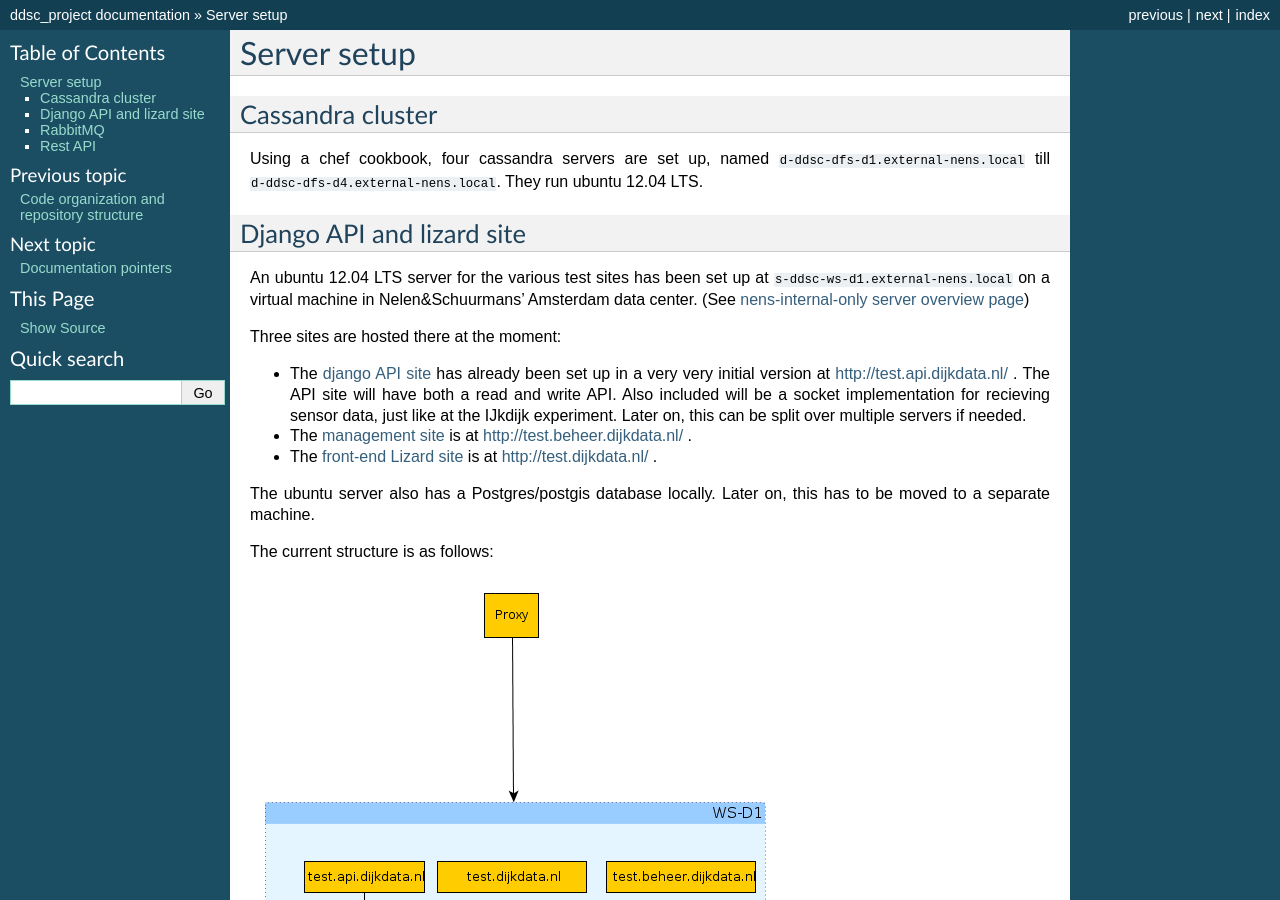
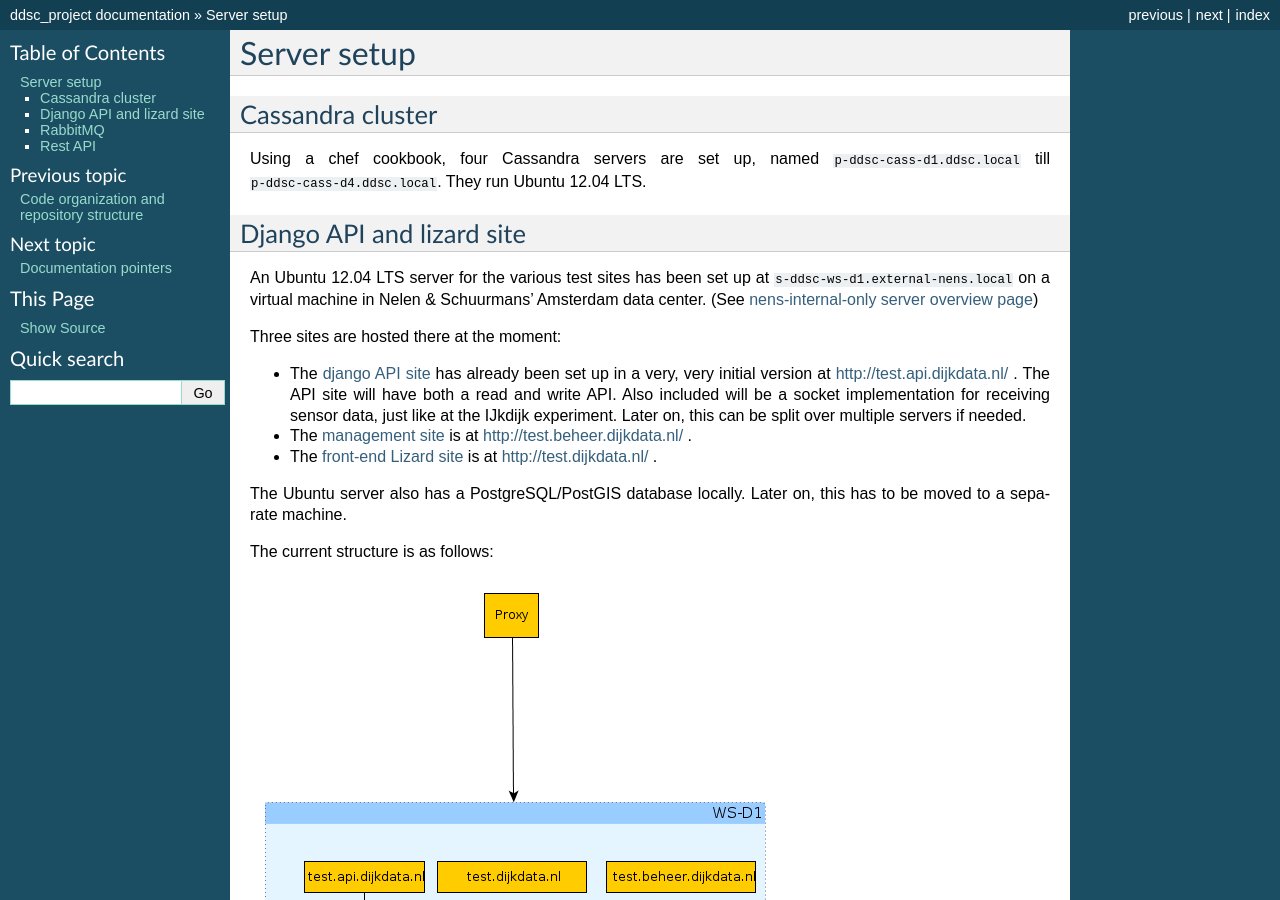
Before and after one commit to ddsc/ddsc-project, a Sphinx documentation site: the page built from doc/source/servers.rst, in a window 1280 px wide and 900 px high. Built offline with Sphinx 7.4.7, drawn with Linux system fonts in a browser that asks for light colours.

Commit message:
Update DNS names of Cassandra servers

```diff
--- a/doc/source/servers.rst
+++ b/doc/source/servers.rst
@@ -5,25 +5,25 @@ Server setup
 Cassandra cluster
 -----------------
 
-Using a chef cookbook, four cassandra servers are set up, named
-``d-ddsc-dfs-d1.external-nens.local`` till
-``d-ddsc-dfs-d4.external-nens.local``. They run ubuntu 12.04 LTS.
+Using a chef cookbook, four Cassandra servers are set up, named
+``p-ddsc-cass-d1.ddsc.local`` till
+``p-ddsc-cass-d4.ddsc.local``. They run Ubuntu 12.04 LTS.
 
 
 Django API and lizard site
 --------------------------
 
-An ubuntu 12.04 LTS server for the various test sites has been set up at
-``s-ddsc-ws-d1.external-nens.local`` on a virtual machine in Nelen&Schuurmans'
+An Ubuntu 12.04 LTS server for the various test sites has been set up at
+``s-ddsc-ws-d1.external-nens.local`` on a virtual machine in Nelen & Schuurmans'
 Amsterdam data center. (See `nens-internal-only server overview page
 <http://buildbot.lizardsystem.nl/serverinfo/servers/s-ddsc-ws-d1.html>`_)
 
 Three sites are hosted there at the moment:
 
 - The `django API site <https://github.com/ddsc/ddsc-api>`_ has already been
-  set up in a very very initial version at http://test.api.dijkdata.nl/ . The
+  set up in a very, very initial version at http://test.api.dijkdata.nl/ . The
   API site will have both a read and write API. Also included will be a socket
-  implementation for recieving sensor data, just like at the IJkdijk
+  implementation for receiving sensor data, just like at the IJkdijk
   experiment. Later on, this can be split over multiple servers if needed.
 
 - The `management site <https://github.com/ddsc/ddsc-management>`_ is at
@@ -32,7 +32,7 @@ Three sites are hosted there at the moment:
 - The `front-end Lizard site <https://github.com/ddsc/ddsc-site>`_ is at
   http://test.dijkdata.nl/ .
 
-The ubuntu server also has a Postgres/postgis database locally. Later on, this
+The Ubuntu server also has a PostgreSQL/PostGIS database locally. Later on, this
 has to be moved to a separate machine.
 
 The current structure is as follows:
```
